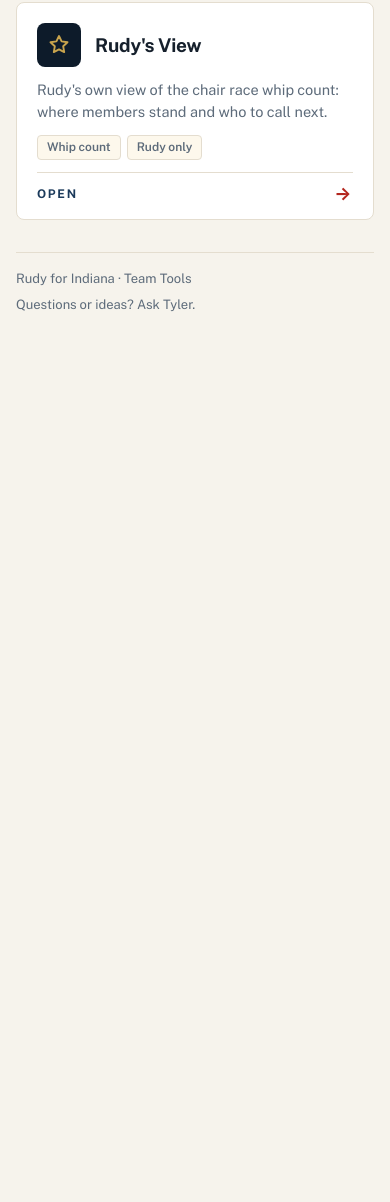
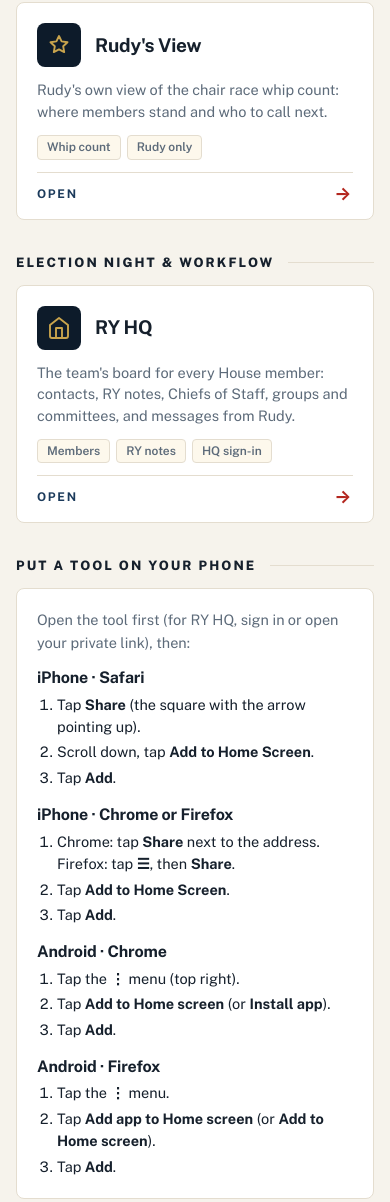
Before and after one commit to TJHolden/in2-tools, a plain HTML site: page index.html in a window 390 px wide. Shown: the part 613-1815 px from the top of the page. Before the commit the page ends 960 px from the top, so only its background shows below. Drawn offline with nearby package versions, Linux system fonts and the light colour scheme.

Commit message:
Make RY HQ live and add how to put a tool on your phone

```diff
--- a/index.html
+++ b/index.html
@@ -71,6 +71,14 @@ footer .inner{display:flex;flex-wrap:wrap;gap:6px 18px;justify-content:space-bet
 @media (max-width:560px){.count .n{font-size:44px;min-width:72px}.head{padding-block:30px 26px}.sec small{display:none}}
 @media (prefers-reduced-motion:reduce){a.tool,.open i{transition:none}a.tool:hover{transform:none}}
 a.tool.draft{display:none}
+.howto{background:var(--panel);border:1px solid var(--line);border-radius:8px;padding:20px}
+.howto p.lead{margin:0 0 14px;color:var(--muted);font-size:14.5px}
+.howto .cols{display:grid;grid-template-columns:1fr;gap:16px}
+@media (min-width:680px){.howto .cols{grid-template-columns:repeat(2,1fr)}}
+@media (min-width:980px){.howto .cols{grid-template-columns:repeat(4,1fr)}}
+.howto h3{font-size:16px;margin:0 0 6px}
+.howto ol{margin:0;padding-left:20px;font-size:14.5px;line-height:1.55}
+.howto li+li{margin-top:3px}
 a.tool.draft .th::after{content:"DRAFT";font:700 9px/1 var(--f-display);letter-spacing:.1em;color:var(--gold);border:1.5px solid var(--gold);border-radius:4px;padding:2px 6px;margin-left:auto}
 </style>
 </head>
@@ -128,10 +136,10 @@ a.tool.draft .th::after{content:"DRAFT";font:700 9px/1 var(--f-display);letter-s
           <div class="tags"><span>Stage columns</span><span>Swimlanes</span><span>CSV import/export</span></div>
           <div class="open">Open <i aria-hidden="true">→</i></div>
         </a>
-        <a class="tool draft" href="https://ry-hq.vercel.app/hq">
+        <a class="tool" href="https://ry-hq.vercel.app/hq">
           <div class="th"><span class="ic"><svg viewBox="0 0 24 24" aria-hidden="true"><path d="M3 9l9-7 9 7v11a2 2 0 0 1-2 2H5a2 2 0 0 1-2-2z"/><path d="M9 22V12h6v10"/></svg></span><h3>RY HQ</h3></div>
-          <p>Headquarters dashboard — state delegations, member tracking, and caucus management tools.</p>
-          <div class="tags"><span>Delegations</span><span>Member data</span><span>Filters</span></div>
+          <p>The team's board for every House member: contacts, RY notes, Chiefs of Staff, groups and committees, and messages from Rudy.</p>
+          <div class="tags"><span>Members</span><span>RY notes</span><span>HQ sign-in</span></div>
           <div class="open">Open <i aria-hidden="true">→</i></div>
         </a>
         <a class="tool draft" href="https://fec-dashboard-inky.vercel.app/">
@@ -140,6 +148,19 @@ a.tool.draft .th::after{content:"DRAFT";font:700 9px/1 var(--f-display);letter-s
           <div class="tags"><span>Live FEC API</span><span>All 50 states</span><span>Quarterly detail</span><span>CSV export</span></div>
           <div class="open">Open <i aria-hidden="true">→</i></div>
         </a>
+      </div>
+    </section>
+
+    <section>
+      <div class="sec"><h2>Put a tool on your phone</h2><small>A home-screen button, like an app</small></div>
+      <div class="howto">
+        <p class="lead">Open the tool first (for RY HQ, sign in or open your private link), then:</p>
+        <div class="cols">
+          <div><h3>iPhone · Safari</h3><ol><li>Tap <b>Share</b> (the square with the arrow pointing up).</li><li>Scroll down, tap <b>Add to Home Screen</b>.</li><li>Tap <b>Add</b>.</li></ol></div>
+          <div><h3>iPhone · Chrome or Firefox</h3><ol><li>Chrome: tap <b>Share</b> next to the address. Firefox: tap <b>☰</b>, then <b>Share</b>.</li><li>Tap <b>Add to Home Screen</b>.</li><li>Tap <b>Add</b>.</li></ol></div>
+          <div><h3>Android · Chrome</h3><ol><li>Tap the <b>⋮</b> menu (top right).</li><li>Tap <b>Add to Home screen</b> (or <b>Install app</b>).</li><li>Tap <b>Add</b>.</li></ol></div>
+          <div><h3>Android · Firefox</h3><ol><li>Tap the <b>⋮</b> menu.</li><li>Tap <b>Add app to Home screen</b> (or <b>Add to Home screen</b>).</li><li>Tap <b>Add</b>.</li></ol></div>
+        </div>
       </div>
     </section>
   </div>
```
